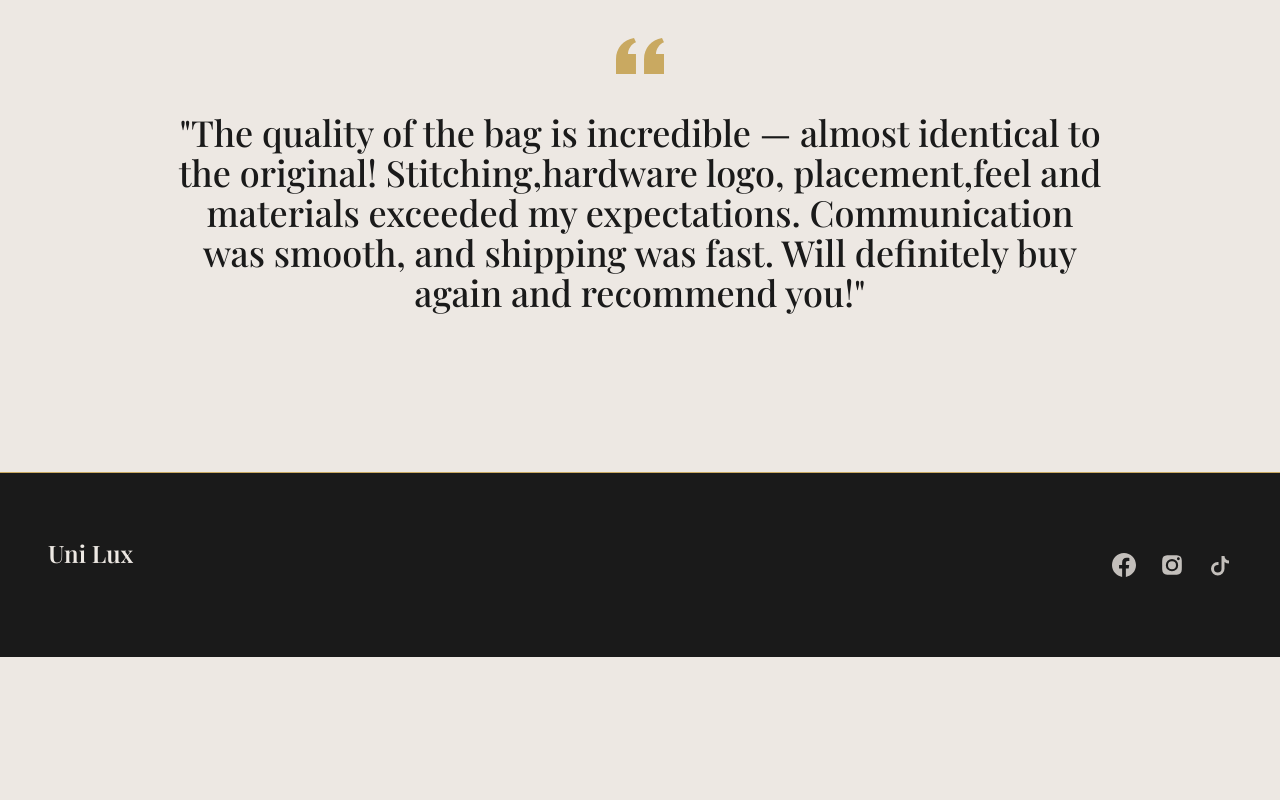
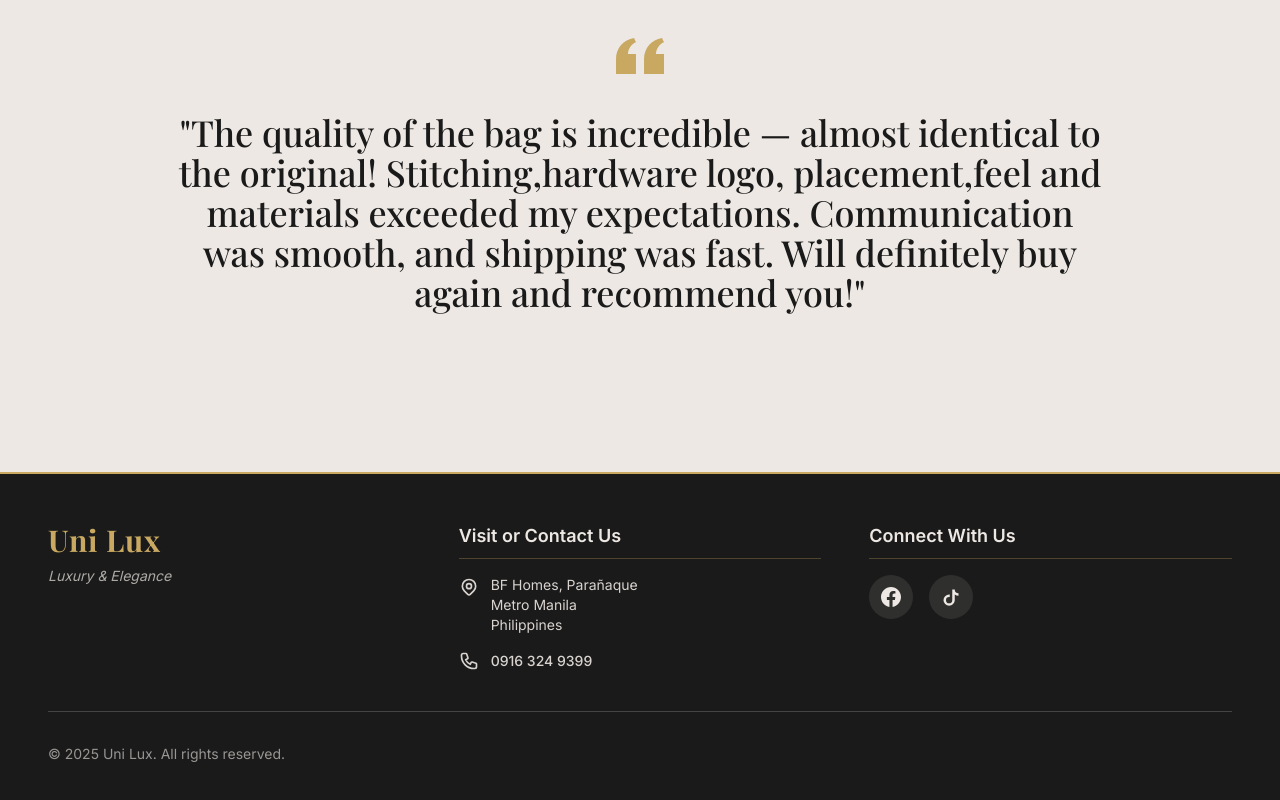
Before and after one commit to Bals04/unilux, a plain HTML site: page index.html in a window 1280 px wide. Shown: the part 2534-3334 px from the top of the page. Before the commit the page ends 3191 px from the top, so only its background shows below. Drawn offline with nearby package versions, Linux system fonts and the light colour scheme.

Commit message:
Improved footer section

```diff
--- a/index.html
+++ b/index.html
@@ -401,50 +401,80 @@
             </div>
         </div>
     </section>
-    <footer id="contact" class="bg-charcoal py-16 border-t border-gold">
-        <div class="max-w-7xl mx-auto px-6 lg:px-12 text-cream">
+    <footer class="bg-charcoal py-12 border-t-2 border-gold">
+        <div class="max-w-7xl mx-auto px-6 lg:px-12">
 
-            <!-- Top Row: Left (Logo) | Right (Follow Us) -->
-            <div class="grid md:grid-cols-2 gap-10 items-center">
+            <!-- Main Footer Content -->
+            <div class="grid md:grid-cols-3 gap-12 mb-10">
 
-                <!-- Left: Logo -->
-                <div>
-                    <h3 class="font-serif text-2xl font-semibold mb-6 text-cream">Uni Lux</h3>
+                <!-- Left: Brand -->
+                <div class="space-y-2">
+                    <h3 class="font-serif text-3xl font-bold text-gold tracking-wide">Uni Lux</h3>
+                    <p class="text-cream/70 text-sm italic">Luxury & Elegance</p>
                 </div>
 
-                <!-- Right: Follow Us -->
-                <div class="flex md:justify-end">
+                <!-- Center: Contact Information -->
+                <div class="space-y-4">
+                    <h4 class="font-semibold text-cream text-lg mb-4 border-b border-gold/30 pb-2">Visit or Contact Us
+                    </h4>
+
+                    <div
+                        class="flex items-start gap-3 text-cream/90 hover:text-gold transition-colors group cursor-pointer">
+                        <svg class="w-5 h-5 mt-0.5 flex-shrink-0 group-hover:scale-110 transition-transform" fill="none"
+                            stroke="currentColor" viewBox="0 0 24 24">
+                            <path stroke-linecap="round" stroke-linejoin="round" stroke-width="2"
+                                d="M17.657 16.657L13.414 20.9a1.998 1.998 0 01-2.827 0l-4.244-4.243a8 8 0 1111.314 0z" />
+                            <path stroke-linecap="round" stroke-linejoin="round" stroke-width="2"
+                                d="M15 11a3 3 0 11-6 0 3 3 0 016 0z" />
+                        </svg>
+                        <div class="leading-relaxed">
+                            <p class="text-sm">BF Homes, Parañaque</p>
+                            <p class="text-sm">Metro Manila</p>
+                            <p class="text-sm">Philippines</p>
+                        </div>
+                    </div>
+
+                    <div
+                        class="flex items-center gap-3 text-cream/90 hover:text-gold transition-colors group cursor-pointer">
+                        <svg class="w-5 h-5 flex-shrink-0 group-hover:scale-110 transition-transform" fill="none"
+                            stroke="currentColor" viewBox="0 0 24 24">
+                            <path stroke-linecap="round" stroke-linejoin="round" stroke-width="2"
+                                d="M3 5a2 2 0 012-2h3.28a1 1 0 01.948.684l1.498 4.493a1 1 0 01-.502 1.21l-2.257 1.13a11.042 11.042 0 005.516 5.516l1.13-2.257a1 1 0 011.21-.502l4.493 1.498a1 1 0 01.684.949V19a2 2 0 01-2 2h-1C9.716 21 3 14.284 3 6V5z" />
+                        </svg>
+                        <p class="text-sm font-medium">0916 324 9399</p>
+                    </div>
+                </div>
+
+                <!-- Right: Social Media -->
                 <div>
-                        <div class="flex gap-6 text-cream/80">
+                    <h4 class="font-semibold text-cream text-lg mb-4 border-b border-gold/30 pb-2">Connect With Us</h4>
 
-                            <!-- Facebook -->
+                    <div class="flex gap-4">
                         <a href="https://www.facebook.com/profile.php?id=100064974812450" target="_blank"
-                                class="hover:text-gold transition-colors">
-                                <svg class="w-6 h-6" fill="currentColor" viewBox="0 0 24 24">
+                            aria-label="Facebook"
+                            class="bg-cream/10 hover:bg-gold text-cream p-3 rounded-full hover:scale-110 transition-all duration-300">
+                            <svg class="w-5 h-5" fill="currentColor" viewBox="0 0 24 24">
                                 <path
                                     d="M24 12.073C24 5.405 18.627 0 12 0S0 5.405 0 12.073c0 6.027 4.388 11.004 10.125 11.854v-8.385H7.078v-3.47h3.047V9.43c0-3.007 1.792-4.669 4.533-4.669 1.312 0 2.686.235 2.686.235v2.953H15.83c-1.491 0-1.956.925-1.956 1.874v2.25h3.328l-.532 3.47h-2.796v8.385C19.612 23.027 24 18.062 24 12.073z" />
                             </svg>
                         </a>
-
-                            <!-- Instagram -->
-                            <a href="#" target="_blank" class="hover:text-gold transition-colors">
-                                <svg class="w-6 h-6" fill="currentColor" viewBox="0 0 24 24">
-                                    <path
-                                        d="M12 2.163c3.204 0 3.584.012 4.85.07 3.252.148 4.771 1.691 4.919 4.919.058 1.265.069 1.645.069 4.849 0 3.205-.012 3.584-.069 4.849-.149 3.225-1.664 4.771-4.919 4.919-1.266.058-1.644.07-4.85.07-3.204 0-3.584-.012-4.849-.07-3.26-.149-4.771-1.699-4.919-4.92-.058-1.265-.07-1.644-.07-4.849 0-3.204.013-3.583.07-4.849.149-3.227 1.664-4.771 4.919-4.919 1.266-.057 1.645-.069 4.849-.069zm0 3.838a6.162 6.162 0 1 0 0 12.324 6.162 6.162 0 0 0 0-12.324zm0 10.162a3.999 3.999 0 1 1 0-7.998 3.999 3.999 0 0 1 0 7.998zm6.406-11.845c-.796 0-1.441.645-1.441 1.44s.645 1.44 1.441 1.44c.795 0 1.439-.645 1.439-1.44s-.644-1.44-1.439-1.44z" />
-                                </svg>
-                            </a>
-
-                            <!-- TikTok -->
-                            <a href="#" target="_blank" class="hover:text-gold transition-colors">
-                                <svg class="w-6 h-6" fill="currentColor" viewBox="0 0 24 24">
+                        <a href="https://www.tiktok.com/@uniluxofficial" target="_blank" aria-label="TikTok"
+                            class="bg-cream/10 hover:bg-gold text-cream p-3 rounded-full hover:scale-110 transition-all duration-300">
+                            <svg class="w-5 h-5" fill="currentColor" viewBox="0 0 24 24">
                                 <path
                                     d="M16.5 3a4.5 4.5 0 0 0 4.5 4.5v3a7.5 7.5 0 0 1-4.5-1.5v6.75a6.75 6.75 0 1 1-6.75-6.75h.75v3h-.75a3.75 3.75 0 1 0 3.75 3.75V3h3z" />
                             </svg>
                         </a>
-
                     </div>
                 </div>
             </div>
+
+            <!-- Divider -->
+            <div class="border-t border-cream/20 my-8"></div>
+
+            <!-- Bottom Bar -->
+            <div class="text-center md:text-left">
+                <p class="text-cream/60 text-sm">&copy; 2025 Uni Lux. All rights reserved.</p>
             </div>
         </div>
     </footer>
```
Lines whose indentation alone changed are shown as unchanged.
